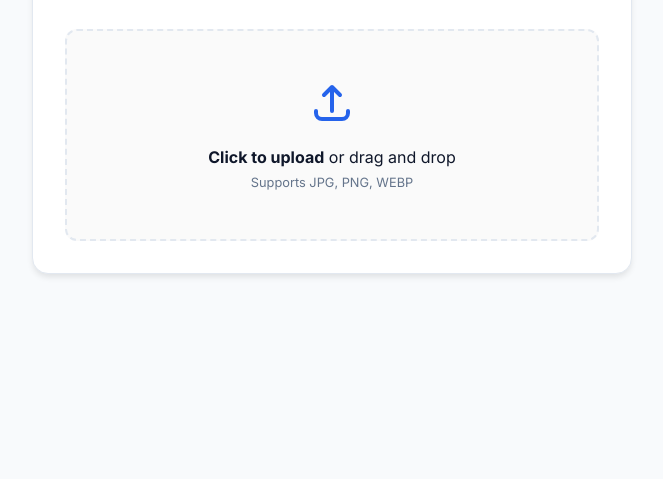
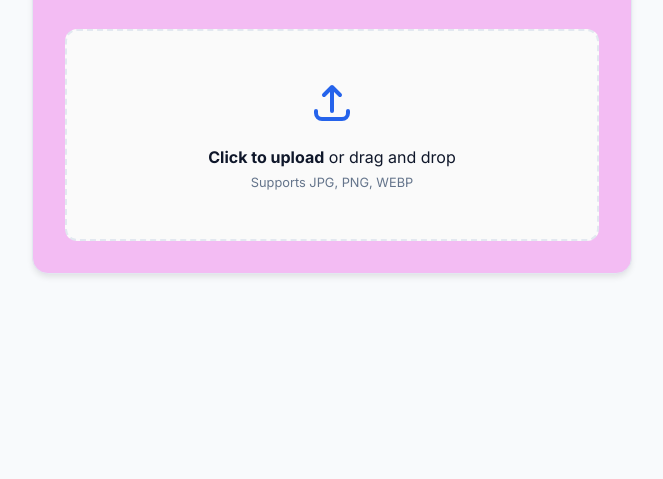
Before and after one commit to patilamar184/image-compressor, a plain HTML site: page index.html in a window 1280 px wide. Shown: the part 321-800 px from the top of the page, without its empty margins (308-971 px from the left). Drawn offline with Linux system fonts and the light colour scheme.

Commit message:
colors adjusted

```diff
--- a/style.css
+++ b/style.css
@@ -1,6 +1,6 @@
 :root {
     --bg-color: #f8fafc;
-    --card-bg: #ffffff;
+    --card-bg: #f3bcf3;
     --border-color: #e2e8f0;
     --text-primary: #0f172a;
     --text-secondary: #64748b;
```
